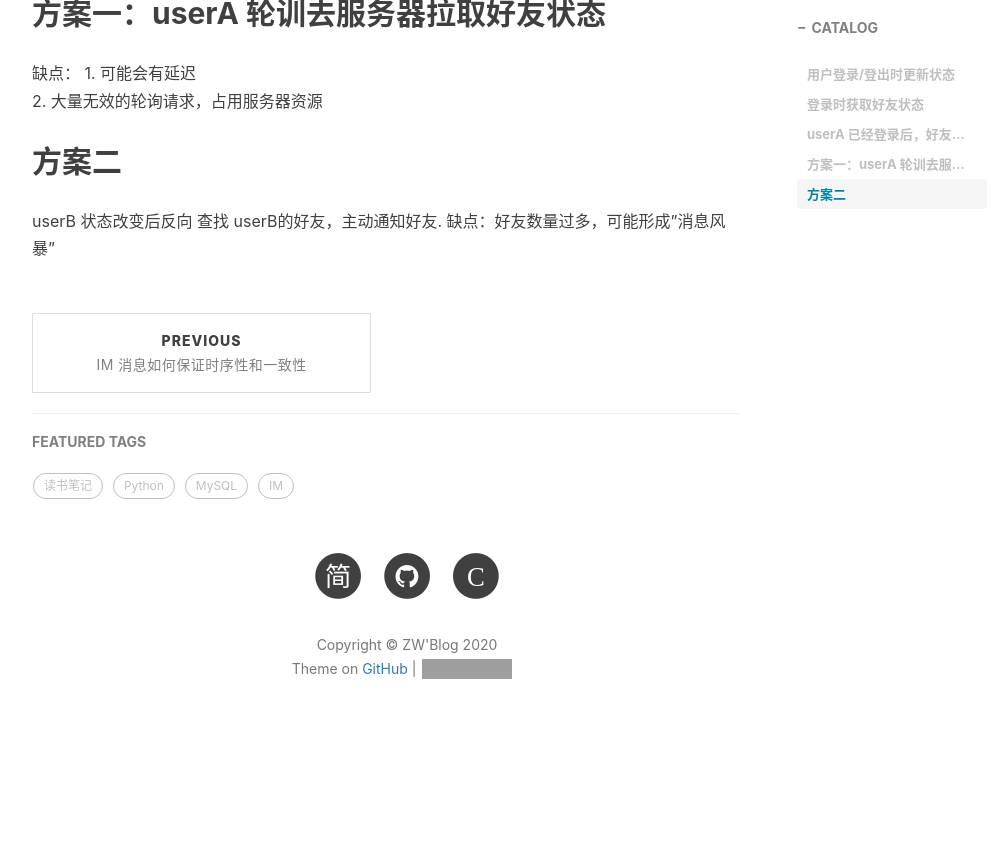
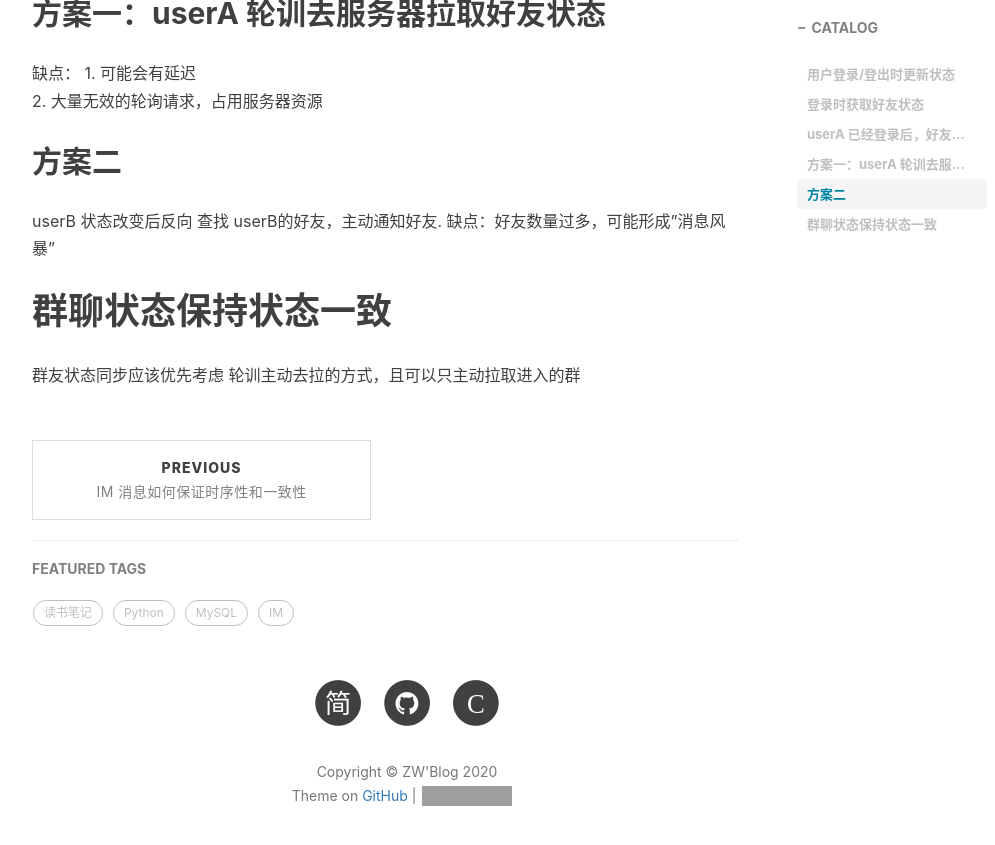
Before and after one commit to GitZW/gitzw.github.io, a Jekyll site: the page built from _posts/2020-05-06- IM在线状态同步.md, in a window 1280 px wide and 900 px high, scrolled down 1692 px. Shown: the top 845 px of the window, without its empty margins (233-1228 px from the left). Built offline with Jekyll 4.4.1, drawn with Linux system fonts in a browser that asks for light colours; nearby versions of some CDN libraries; comment, search, counter and statistics services are not loaded; before the commit the page ends 2465 px from its top, so only the background shows below that; grey boxes are pictures that could not be loaded.

Commit message:
增加群聊状态

```diff
--- a/_posts/2020-05-06- IM在线状态同步.md
+++ b/_posts/2020-05-06- IM在线状态同步.md
@@ -29,3 +29,8 @@ im 状态简单抽象 在线 ，离线
 ## 方案二
    userB 状态改变后反向 查找 userB的好友，主动通知好友.
    缺点：好友数量过多，可能形成"消息风暴"
+
+
+
+# 群聊状态保持状态一致
+ 群友状态同步应该优先考虑 轮训主动去拉的方式，且可以只主动拉取进入的群
```
